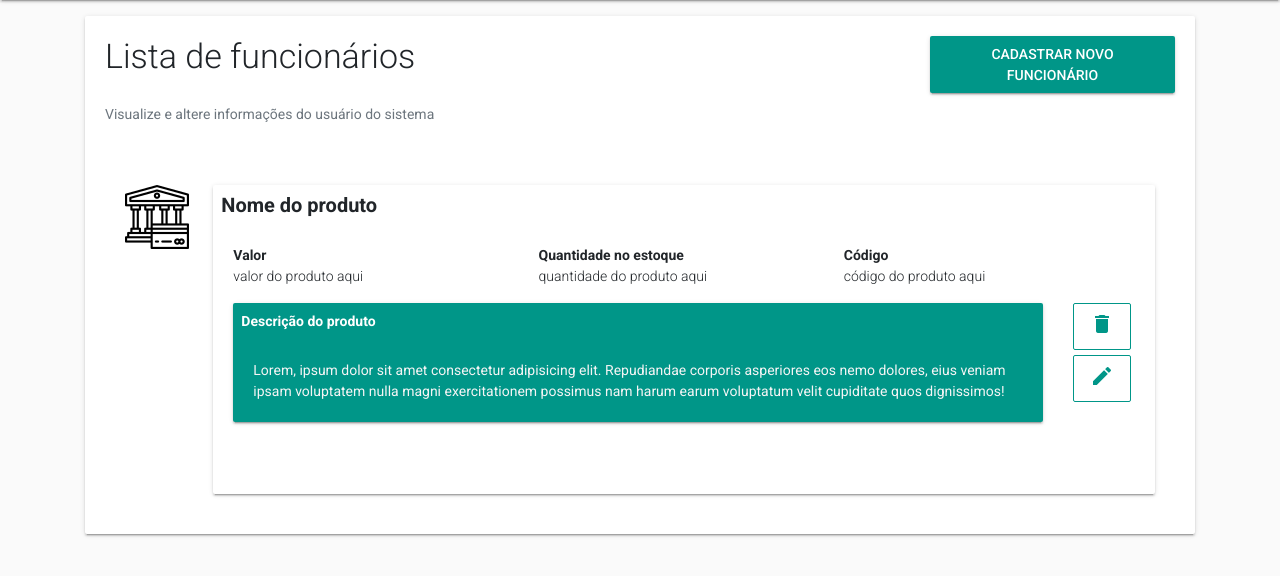
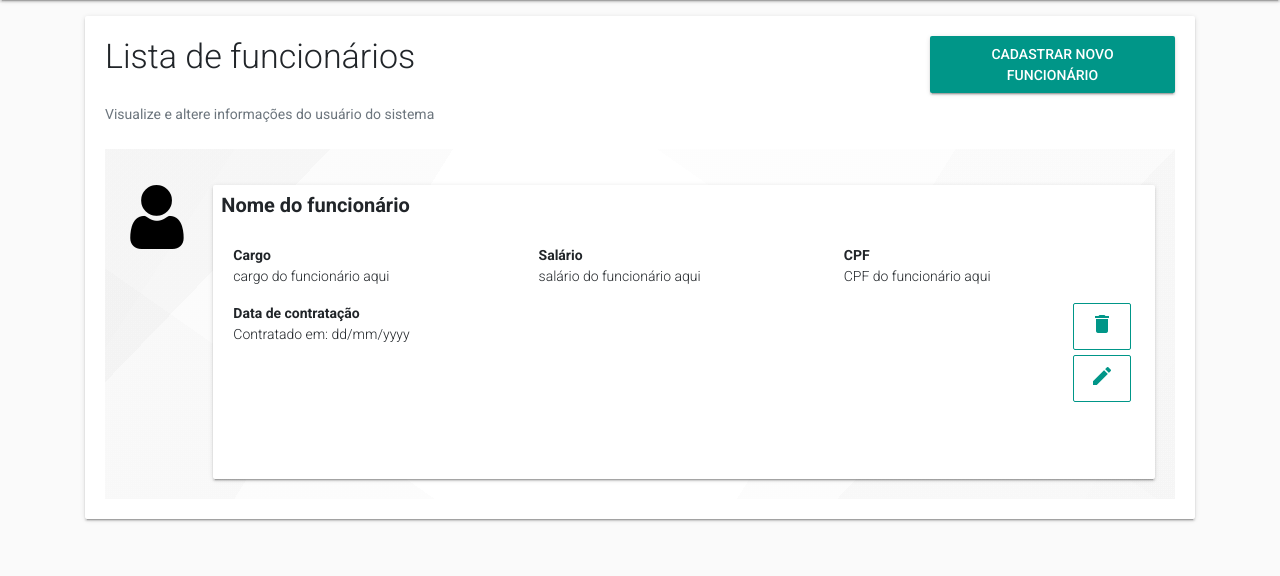
Before and after one commit to DawidOliveira/control_store, a PHP site: page /view/verFuncionario in a window 1280 px wide. Shown: the part 53-629 px from the top of the page. Run offline with PHP 8.4, Linux system fonts and the light colour scheme; some libraries are stand-ins or nearby versions.

Commit message:
Renomeando inputs do funcionario

```diff
--- a/view/verEstoque.php
+++ b/view/verEstoque.php
@@ -197,14 +197,14 @@
 																	<div class="col">
 																		<div class="input-group mb-3">
 																			<div class="input-group-prepend mx-4 my-2 ">
-																				<img src="../assets/lock.png" alt="user" width="32px" height="32px"> </div>
+																				<img src="../assets/lock.png" alt="password" width="32px" height="32px"> </div>
 																			<input type="text" class="form-control" placeholder="Senha" aria-label="Senha" name="password" aria-describedby="basic-addon1">
 																		</div>
 																	</div>
 																</div>
 																<div class="row">
 																	<div class="col">
-																		<button type="submit" name="editarInfo" class="btn btn-raised btn-primary btn-lg btn-block" data-target="#collapseExample" aria-expanded="false" aria-controls="collapseExample" data-toggle="snackbar" data-style="toast" data-content="A alteração do produto foi realizada">
+																		<button type="submit" name="editarInfo" class="btn btn-raised btn-primary btn-lg btn-block">
 																			Confirmar
 																		</button>
 																	</div>
@@ -229,7 +229,6 @@
 
 <script src="../js/jquery-3.4.1.min.js"></script>
 <script src="../js/popper.min.js"></script>
-<script src="https://cdn.rawgit.com/FezVrasta/snackbarjs/1.1.0/dist/snackbar.min.js"></script>
 <script src="../js/bootstrap.min.js"></script>
 <script src="../js/bootstrap.bundle.min.js"></script>
 <script src="../js/bootstrap-material-design.min.js"></script>
--- a/view/verFuncionario.php
+++ b/view/verFuncionario.php
@@ -82,41 +82,35 @@
 							</div>
 						</div>
 						<div class="card-subtitle text-muted mb-4">Visualize e altere informações do usuário do sistema</div>
-						<div class="card-body">
+						<div class="card-body gradiente">
 							<div class="row mt-3">
 								<div class="col-1">
-									<img src="../assets/bank.png" alt="produto" width="64" height="64">
+									<img src="../assets/user.png" alt="funcionario" width="64" height="64">
 								</div>
 								<div class="col">
 									<div class="card">
 										<div class="card-title h5 font-weight-bold mx-2 my-2">
-											Nome do produto
+											Nome do funcionário
 										</div>
 										<div class="card-body mr-3">
 											<div class="row">
 												<div class="col">
-													<span class="font-weight-bold">Valor</span>
-													<p class="font-weight-light">valor do produto aqui</p>
+													<span class="font-weight-bold">Cargo</span>
+													<p class="font-weight-light">cargo do funcionário aqui</p>
 												</div>
 												<div class="col">
-													<span class="font-weight-bold">Quantidade no estoque</span>
-													<p class="font-weight-light">quantidade do produto aqui</p>
+													<span class="font-weight-bold">Salário</span>
+													<p class="font-weight-light">salário do funcionário aqui</p>
 												</div>
 												<div class="col">
-													<span class="font-weight-bold">Código</span>
-													<p class="font-weight-light">código do produto aqui</p>
+													<span class="font-weight-bold">CPF</span>
+													<p class="font-weight-light">CPF do funcionário aqui</p>
 												</div>
 											</div>
 											<div class="row">
-												<div class="col-11" style="height: 100%">
-													<div class="card bg-primary">
-														<div class="card-title font-weight-bold mx-2 my-2 text-left text-white">
-															Descrição do produto
-														</div>
-														<div class="card-body text-light">
-															Lorem, ipsum dolor sit amet consectetur adipisicing elit. Repudiandae corporis asperiores eos nemo dolores, eius veniam ipsam voluptatem nulla magni exercitationem possimus nam harum earum voluptatum velit cupiditate quos dignissimos!
-														</div>
-													</div>
+												<div class="col-11">
+													<span class="font-weight-bold">Data de contratação</span>
+													<p class="font-weight-light">Contratado em: dd/mm/yyyy</p>
 												</div>
 												<div class="col-1">
 													<div class="row">
@@ -141,7 +135,7 @@
 														<div class="collapse" id="deleteProduto">
 															<div class="card card-body">
 																<span class="text-warning font-weight-bold">
-																	Digite sua senha para confirmar a exclusão do produto
+																	Digite sua senha para confirmar a exclusão do funcionário
 																</span>
 																<div class="row">
 																	<div class="col">
@@ -152,7 +146,7 @@
 																		</div>
 																	</div>
 																	<div class="col-auto">
-																		<button type="button" class="btn btn-raised btn-primary" data-target="#collapseExample" aria-expanded="false" aria-controls="collapseExample" data-toggle="snackbar" data-style="toast" data-content="A exclusão do produto foi realizada">
+																		<button type="submit" name="enviarSenha" class="btn btn-raised btn-primary" data-target="#collapseExample" aria-expanded="false" aria-controls="collapseExample" data-toggle="snackbar" data-style="toast" data-content="A exclusão do produto foi realizada">
 																			Confirmar
 																		</button>
 																	</div>
@@ -168,9 +162,16 @@
 														<div class="collapse" id="editProduto">
 															<div class="card card-body">
 																<span class="font-weight-bold">
-																	Editar informações do produto
+																	Editar informações do funcionário
 																</span>
 																<div class="row">
+																	<div class="col">
+																		<div class="input-group mb-3">
+																			<div class="input-group-prepend mx-4 my-2 ">
+																				<img src="../assets/user.png" alt="edit" width="32px" height="32px"> </div>
+																			<input type="text" class="form-control" placeholder="CPF" readonly aria-label="CPF" name="cpf" aria-describedby="basic-addon1">
+																		</div>
+																	</div>
 																	<div class="col">
 																		<div class="input-group mb-3">
 																			<div class="input-group-prepend mx-4 my-2 ">
@@ -178,11 +179,26 @@
 																			<input type="text" class="form-control" placeholder="Nome" aria-label="Nome" name="name" aria-describedby="basic-addon1">
 																		</div>
 																	</div>
+																</div>
+																<div class="row">
 																	<div class="col">
 																		<div class="input-group mb-3">
 																			<div class="input-group-prepend mx-4 my-2 ">
-																				<img src="../assets/price.png" alt="price" width="32px" height="32px"> </div>
-																			<input type="text" class="form-control" placeholder="Valor" aria-label="Valor" name="price" aria-describedby="basic-addon1">
+																				<img src="../assets/price.png" alt="salary" width="32px" height="32px"> </div>
+																			<input type="text" class="form-control" placeholder="Salário" aria-label="Salário" name="salary" aria-describedby="basic-addon1">
+																		</div>
+																	</div>
+																	<div class="col">
+																		<div class="input-group mb-3">
+																			<div class="input-group-prepend mx-4 my-2 ">
+																				<img src="../assets/wheel.png" alt="user" width="32px" height="32px"></div>
+																			<select class="form-control" name="cargo">
+																				<div class="my-4">
+																					<option class="form-control">Cargo do funcionário</option>
+																					<option class="form-control" value="func">Funcionário</option>
+																					<option class="form-control" value="manager">Gerente</option>
+																				</div>
+																			</select>
 																		</div>
 																	</div>
 																</div>
@@ -190,12 +206,14 @@
 																	<div class="col">
 																		<div class="input-group mb-3">
 																			<div class="input-group-prepend mx-4 my-2 ">
-																				<img src="../assets/more.png" alt="quantity" width="32px" height="32px"> </div>
-																			<input type="text" class="form-control" placeholder="Quantidade" aria-label="Quantidade" name="quantity" aria-describedby="basic-addon1">
+																				<img src="../assets/lock.png" alt="password" width="32px" height="32px"> </div>
+																			<input type="text" class="form-control" placeholder="Senha" aria-label="Senha" name="password" aria-describedby="basic-addon1">
 																		</div>
 																	</div>
+																</div>
+																<div class="row">
 																	<div class="col">
-																		<button type="button" class="btn btn-raised btn-primary btn-lg btn-block" data-target="#collapseExample" aria-expanded="false" aria-controls="collapseExample" data-toggle="snackbar" data-style="toast" data-content="A alteração do produto foi realizada">
+																		<button type="submit" name="editarInfo" class="btn btn-raised btn-primary btn-lg btn-block">
 																			Confirmar
 																		</button>
 																	</div>
```
